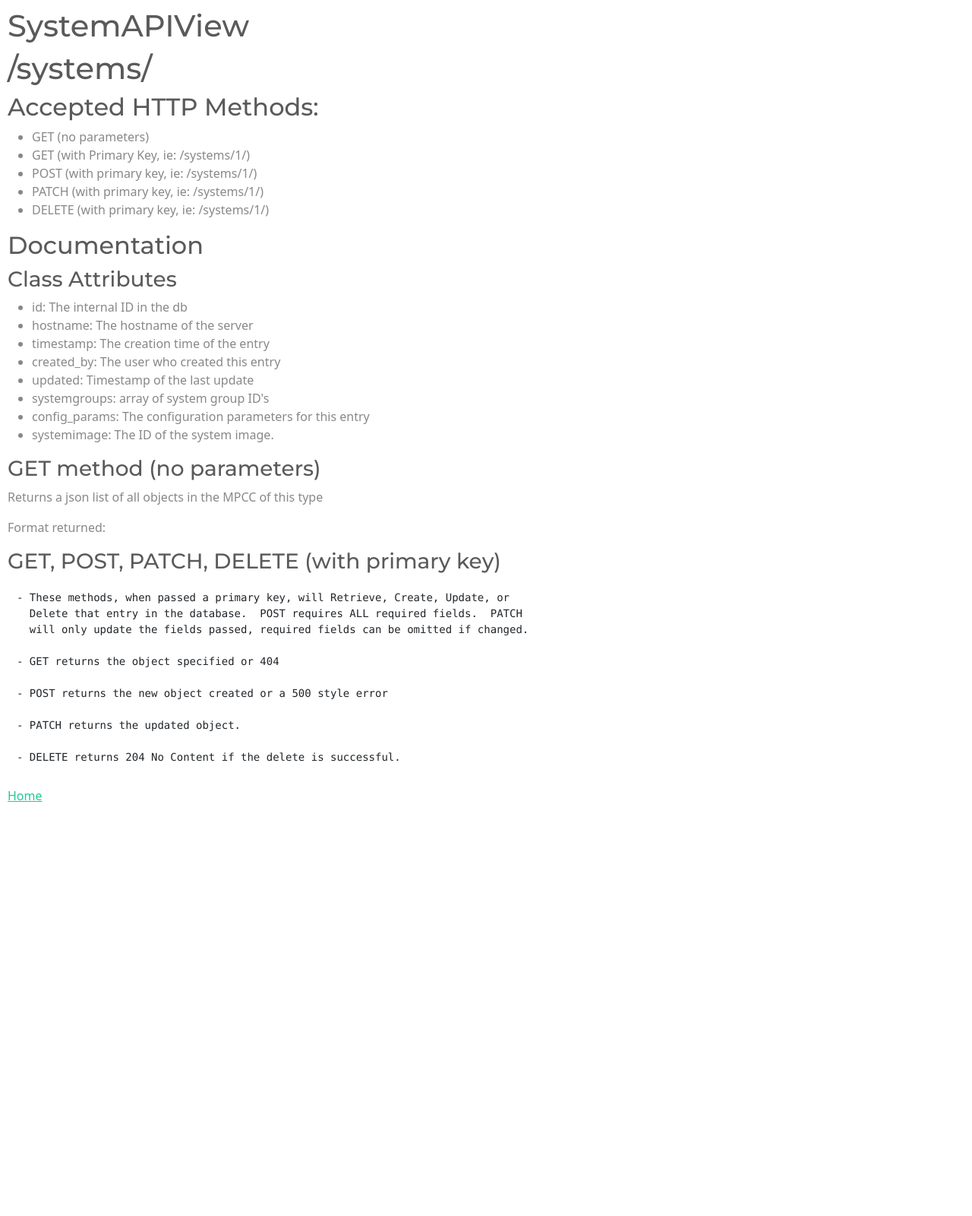
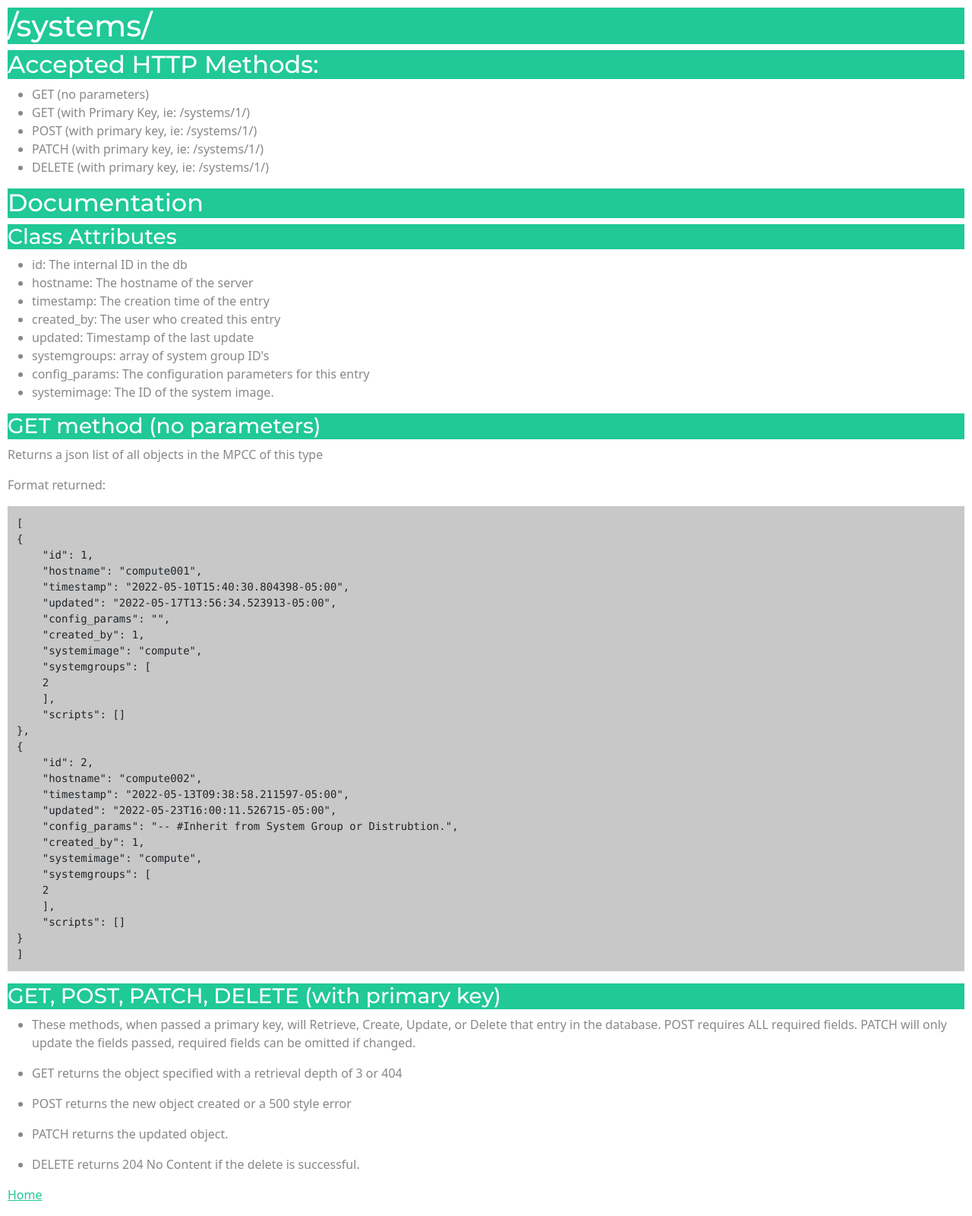
Before and after one commit to mprov-ng/mprov_control_center, a Django app: page /systems/ in a window 1280 px wide. Shown: the whole page at 76% size. Before the commit the page ends 1055 px from the top, so only its background shows below. Run offline with Django 3.2, Linux system fonts and the light colour scheme; the visitor is signed in with stand-in values (Sample User, id 1); parts of the project's set-up code (start-up, migrations or seed data) failed here and were passed over; some libraries are stand-ins or nearby versions.

Commit message:
Doc cleanup and make space doc space pretty.

```diff
--- a/common/views.py
+++ b/common/views.py
@@ -53,8 +53,8 @@ and make sure to add documentation to the class so that it can be displayed if a
                 message += "Documentation pending. \n\n"
                 message += "[Home](/)"
             else:
-                message = "#" + self.__class__.__name__  + "\n\n"
-                message += self.__doc__
+                #message = "#" + self.__class__.__name__  + "\n\n"
+                message = self.__doc__
                 message += "\n\n[Home](/)"
             html = markdown.markdown(message)
             # let's dress up the HTML output a little.
@@ -75,6 +75,7 @@ and make sure to add documentation to the class so that it can be displayed if a
                 <!-- Custom fixes for django -->
                 <link rel="stylesheet" href="/static/jazzmin/css/main.css">
                 <link rel="stylesheet" href="/static/css/mprov.css">
+                <link rel="stylesheet" href="/static/css/mprov_docs.css">
             '''))
             body.append(BeautifulSoup(html))
             return HttpResponse(bs, content_type='text/html')
--- a/static/css/mprov.css
+++ b/static/css/mprov.css
@@ -50,7 +50,3 @@ td.delete input {
 
   display: none !important;
 }
-
-body {
-  margin: 10px !important;
-}
--- /dev/null
+++ b/static/css/mprov_docs.css
@@ -0,0 +1,11 @@
+h1, h2, h3 {
+  color: #fff;
+  background-color: #20c997;
+}
+
+pre {
+  background-color: #c8c8c8
+}
+body {
+  margin: 10px !important;
+}
--- a/systems/serializers.py
+++ b/systems/serializers.py
@@ -15,13 +15,13 @@ class SystemDetailSerializer(serializers.ModelSerializer):
         model = System
         fields = '__all__'
         depth = 3
-class SystemImageSerializer(serializers.ModelSerializer):
+class SystemImageDetailsSerializer(serializers.ModelSerializer):
     class Meta:
         model = SystemImage
         fields = '__all__'
         depth = 3
 
-class SystemImageUpdateSerializer(serializers.ModelSerializer):
+class SystemImageSerializer(serializers.ModelSerializer):
     class Meta:
         model = SystemImage
         fields = '__all__'
--- a/systems/views.py
+++ b/systems/views.py
@@ -137,19 +137,49 @@ Returns a json list of all objects in the MPCC of this type
 Format returned:
 
 
+    [
+    {
+        "id": 1,
+        "hostname": "compute001",
+        "timestamp": "2022-05-10T15:40:30.804398-05:00",
+        "updated": "2022-05-17T13:56:34.523913-05:00",
+        "config_params": "",
+        "created_by": 1,
+        "systemimage": "compute",
+        "systemgroups": [
+        2
+        ],
+        "scripts": []
+    },
+    {
+        "id": 2,
+        "hostname": "compute002",
+        "timestamp": "2022-05-13T09:38:58.211597-05:00",
+        "updated": "2022-05-23T16:00:11.526715-05:00",
+        "config_params": "-- #Inherit from System Group or Distrubtion.",
+        "created_by": 1,
+        "systemimage": "compute",
+        "systemgroups": [
+        2
+        ],
+        "scripts": []
+    }
+    ]
+
+
 
 ### GET, POST, PATCH, DELETE (with primary key)
-    - These methods, when passed a primary key, will Retrieve, Create, Update, or
-      Delete that entry in the database.  POST requires ALL required fields.  PATCH
-      will only update the fields passed, required fields can be omitted if changed.
+- These methods, when passed a primary key, will Retrieve, Create, Update, or
+    Delete that entry in the database.  POST requires ALL required fields.  PATCH
+    will only update the fields passed, required fields can be omitted if changed.
 
-    - GET returns the object specified or 404
+- GET returns the object specified with a retrieval depth of 3 or 404
 
-    - POST returns the new object created or a 500 style error
+- POST returns the new object created or a 500 style error
 
-    - PATCH returns the updated object.
+- PATCH returns the updated object.
 
-    - DELETE returns 204 No Content if the delete is successful.
+- DELETE returns 204 No Content if the delete is successful.
 
     '''
     model = System
@@ -223,17 +253,17 @@ Format returned:
 
 
 ### GET, POST, PATCH, DELETE (with primary key)
-    - These methods, when passed a primary key, will Retrieve, Create, Update, or
-      Delete that entry in the database.  POST requires ALL required fields.  PATCH
-      will only update the fields passed, required fields can be omitted if changed.
+- These methods, when passed a primary key, will Retrieve, Create, Update, or
+    Delete that entry in the database.  POST requires ALL required fields.  PATCH
+    will only update the fields passed, required fields can be omitted if changed.
 
-    - GET returns the object specified or 404
+- GET returns the object specified or 404
 
-    - POST returns the new object created or a 500 style error
+- POST returns the new object created or a 500 style error
 
-    - PATCH returns the updated object.
+- PATCH returns the updated object.
 
-    - DELETE returns 204 No Content if the delete is successful.
+- DELETE returns 204 No Content if the delete is successful.
 
     '''
     model = SystemGroup
@@ -293,17 +323,17 @@ Format returned:
 
 
 ### GET, POST, PATCH, DELETE (with primary key)
-    - These methods, when passed a primary key, will Retrieve, Create, Update, or
-      Delete that entry in the database.  POST requires ALL required fields.  PATCH
-      will only update the fields passed, required fields can be omitted if changed.
+- These methods, when passed a primary key, will Retrieve, Create, Update, or
+    Delete that entry in the database.  POST requires ALL required fields.  PATCH
+    will only update the fields passed, required fields can be omitted if changed.
 
-    - GET returns the object specified or 404
+- GET returns the object specified or 404
 
-    - POST returns the new object created or a 500 style error
+- POST returns the new object created or a 500 style error
 
-    - PATCH returns the updated object.
+- PATCH returns the updated object.
 
-    - DELETE returns 204 No Content if the delete is successful.
+- DELETE returns 204 No Content if the delete is successful.
 
     '''
     model = NetworkInterface
@@ -319,6 +349,7 @@ Format returned:
             return Response(None)
 
         if 'pk' in kwargs:
+            self.serializer_class = NetworkInterfaceDetailsSerializer
             # someone is looking for a specific item.
             return self.retrieve(self, request, format=None, pk=kwargs['pk'])
 
@@ -401,20 +432,102 @@ class IPXEAPIView(MProvView):
 
 
 class SytemImagesAPIView(MProvView):
+
     '''
-    ### Class Attributes
-    - slug: a machine parsable version of the name
-    - name: A human readable name
-    - timestamp: (Optional) The time this entry was created
-    - created_by: The User that is creating this
-    - updated: (Auto) The time this entry was last updated
-    - systemgroups: Array of system groups this system image is a part of
-    - needs_rebuild: If the user is asking to rebuild this image.
-    - version: used internally for tracking when an image changes
-    - jobservers: array of jobservers actively serving this version of this image.
-    - config_params: YAML of config parameters set on this system image, used by scripts
-    - osddistro: the distro to base this image off of.
-    - osrepos: (Optional) extra repos for this image.
+# /systemimages/
+
+## Accepted HTTP Methods:
+- GET (no parameters)
+- GET (with Primary Key, ie: /systemimages/compute/)
+- POST (with primary key, ie: /systemimages/compute/)
+- PATCH (with primary key, ie: /systemimages/compute/)
+- DELETE (with primary key, ie: /systemimages/compute/)
+
+## Documentation
+
+### Class Attributes
+- slug: a machine parsable version of the name
+- name: A human readable name
+- timestamp: (Optional) The time this entry was created
+- created_by: The User that is creating this
+- updated: (Auto) The time this entry was last updated
+- systemgroups: Array of system groups this system image is a part of
+- needs_rebuild: If the user is asking to rebuild this image.
+- version: used internally for tracking when an image changes
+- jobservers: array of jobservers actively serving this version of this image.
+- config_params: YAML of config parameters set on this system image, used by scripts
+- osddistro: the distro to base this image off of.
+- osrepos: (Optional) extra repos for this image.
+
+### GET method (no parameters)
+Returns a json list of all objects in the MPCC of this type
+
+Format returned:
+
+    [
+    {
+        "slug": "nads",
+        "name": "__nads__",
+        "timestamp": "2022-05-13T07:55:11.100467-05:00",
+        "updated": "2022-05-16T15:21:09.903630-05:00",
+        "needs_rebuild": false,
+        "version": 12,
+        "config_params": "extra_packages:
+            - vim-enhanced
+            - wget
+            - curl
+            - epel-release
+            - tcpdump",
+        "created_by": 1,
+        "osdistro": 1,
+        "systemgroups": [],
+        "scripts": [
+        "extra_packagessh",
+        "nadssh",
+        "set_root_pwsh"
+        ],
+        "jobservers": [
+        3
+        ],
+        "osrepos": []
+    },
+    {
+        "slug": "compute",
+        "name": "compute",
+        "timestamp": "2022-05-10T11:55:51.419198-05:00",
+        "updated": "2022-05-12T16:20:51.588620-05:00",
+        "needs_rebuild": false,
+        "version": 7,
+        "config_params": "- rootpw: '$6$80Lz0whR9xNVPouX$L3wyFx7h3oYS9RvzFTVJLFUkjApUCJ3kH5KtOUZgREMEDp7owSxVq5NlFCcR9s3knaz7g4YuCXBiqcbQJGRl91'",
+        "created_by": 1,
+        "osdistro": 1,
+        "systemgroups": [
+        2
+        ],
+        "scripts": [],
+        "jobservers": [
+        3
+        ],
+        "osrepos": [
+        1
+        ]
+    }
+    ]
+
+### GET, POST, PATCH, DELETE (with primary key)
+- These methods, when passed a primary key, will Retrieve, Create, Update, or
+    Delete that entry in the database.  POST requires ALL required fields.  PATCH
+    will only update the fields passed, required fields can be omitted if changed.
+
+- GET returns the object specified, with retrieval depth of 3 or 404
+
+- POST returns the new object created or a 500 style error
+
+- PATCH returns the updated object.
+
+- DELETE returns 204 No Content if the delete is successful.
+
+
     '''
     model = SystemImage
     queryset = SystemImage.objects.all()
--- a/systems/views_noauth.py
+++ b/systems/views_noauth.py
@@ -24,7 +24,7 @@ If no primary key is specified, 404 is returned.
 ## Documentation
 
 ### GET (with primary key)
-    - Will return the binary of the image requested, regardless of requested content type.
+- Will return the binary of the image requested, regardless of requested content type.
 
     '''
     model = SystemImage
@@ -94,7 +94,7 @@ kernels to PXE.  This function may be merged into /images/ at some point.
 Note: See [/images/](/images/)
 
 ### GET (with primary key)
-    - Will return the image requested, regardless of requested content type.
+- Will return the image requested, regardless of requested content type.
 
     '''
       model = SystemImage
```
Also changed, not shown: jobqueue/views.py (+41 -46 lines), mprov_control_center/views.py (+7 -6 lines), networks/views.py (+40 -40 lines), osmanagement/views.py (+14 -14 lines), scripts/views.py (+59 -0 lines).
